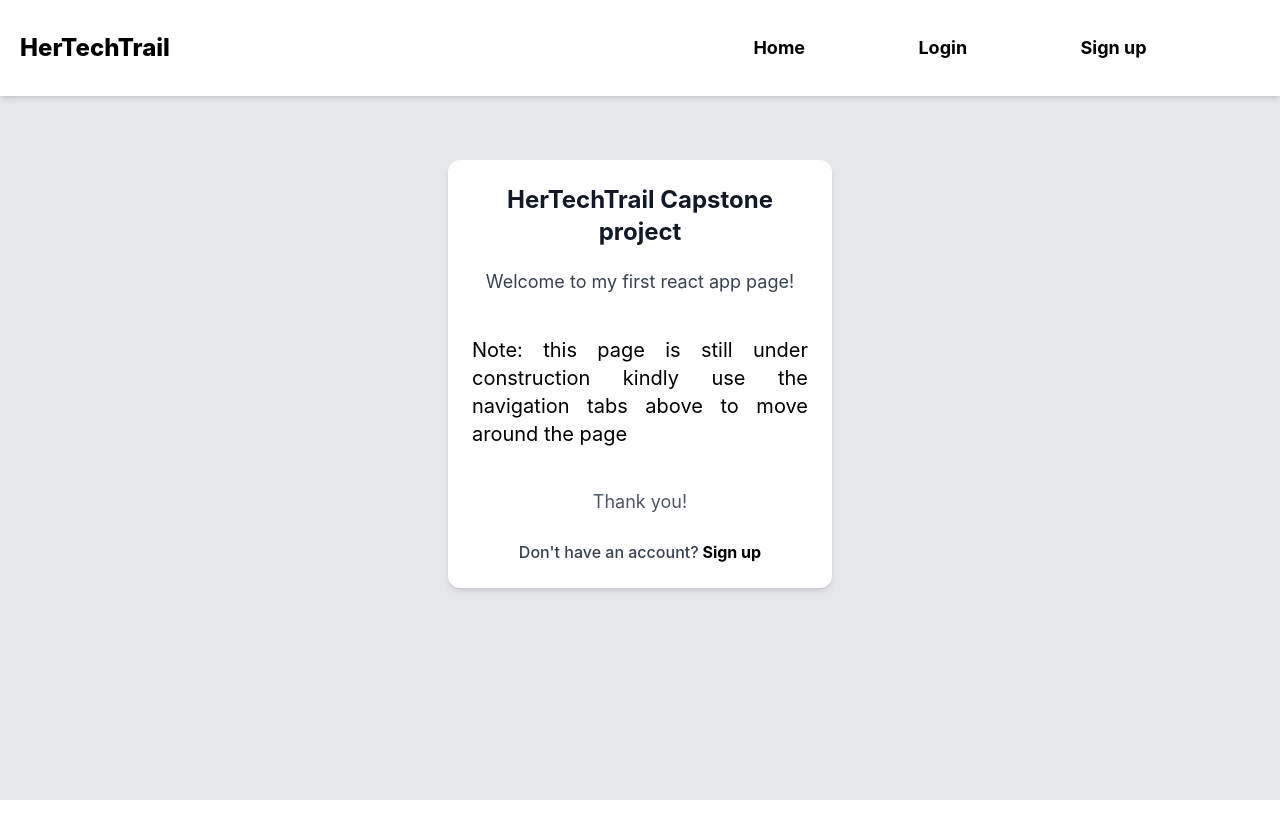
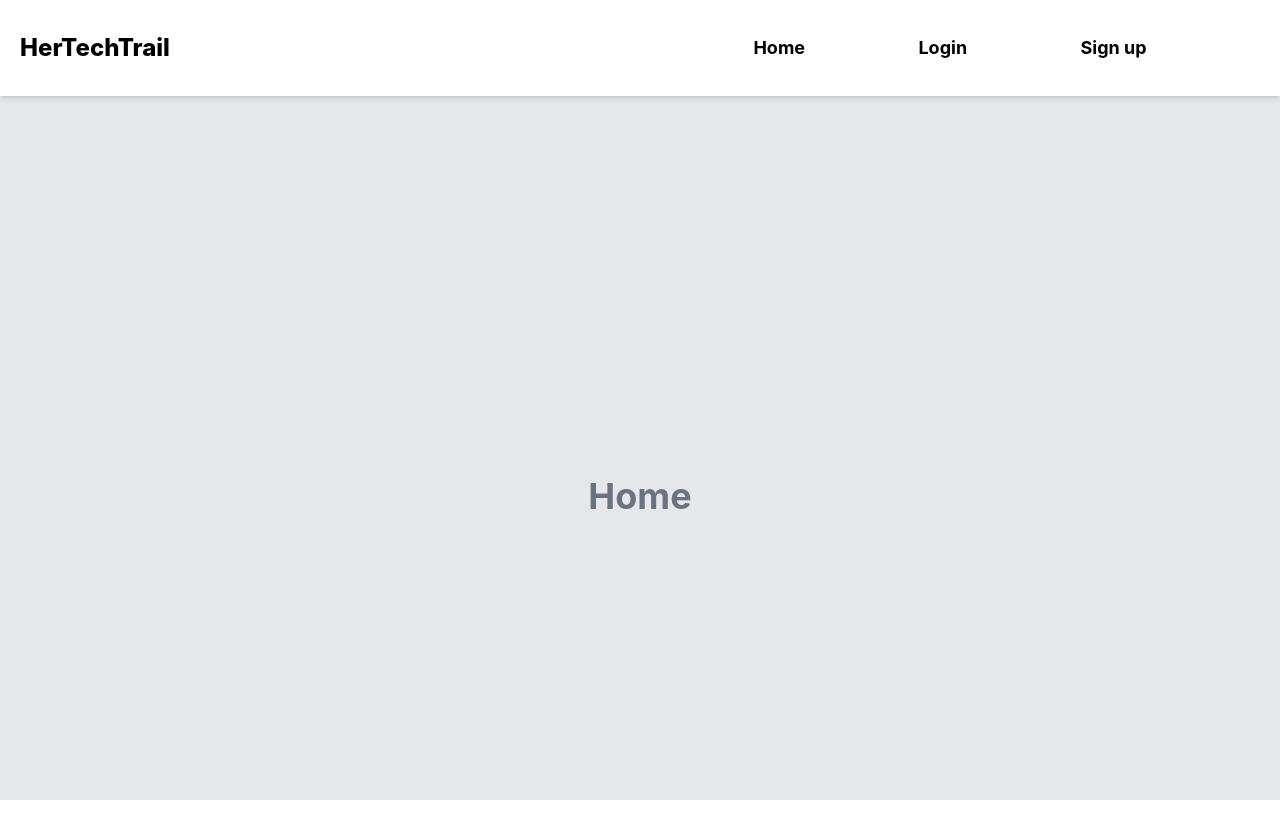
Before and after one commit to Esther146/the-apps, a React (Create React App) app: page / in a window 1280 px wide. Shown: the top 838 px of the page. Before the commit the page ends 800 px from the top, so only its background shows below. Built offline with nearby package versions, Linux system fonts and the light colour scheme.

Commit message:
modified home page

```diff
--- a/src/mypage/home.jsx
+++ b/src/mypage/home.jsx
@@ -3,30 +3,8 @@ import { Link } from "react-router-dom";
 
 export default function Home() {
     return (
-        <div className="w-full h-auto flex justify-center items-center">
-            <div className="w-96 h-auto bg-white shadow-md rounded-xl p-6 flex flex-col mt-16">
-                <h1 className="text-2xl font-bold text-center text-gray-900">
-                    HerTechTrail Capstone project
-                </h1>
-                <p className="text-center mt-5 text-gray-700 text-lg">
-                    Welcome to my first react app page!
-                </p>
-
-                <p className="text-justify mt-10 text-black text-xl">
-                    Note: this page is still under construction
-                    kindly use the navigation tabs above to move around the page
-                </p>
-
-                <p className="text-center mt-10 text-gray-600 text-lg">
-                    Thank you!
-                </p>
-
-                <p className="text-center mt-6 font-medium text-gray-700">Don't have an account?
-                    <Link to="/signup">
-                    <span className="font-bold text-black"> Sign up</span>
-                    </Link>
-                </p>
-            </div>
+        <div className="w-full h-screen flex justify-center items-center">
+            <h1 className="text-4xl font-bold text-gray-500">Home</h1>
         </div>
     )
 }
```
